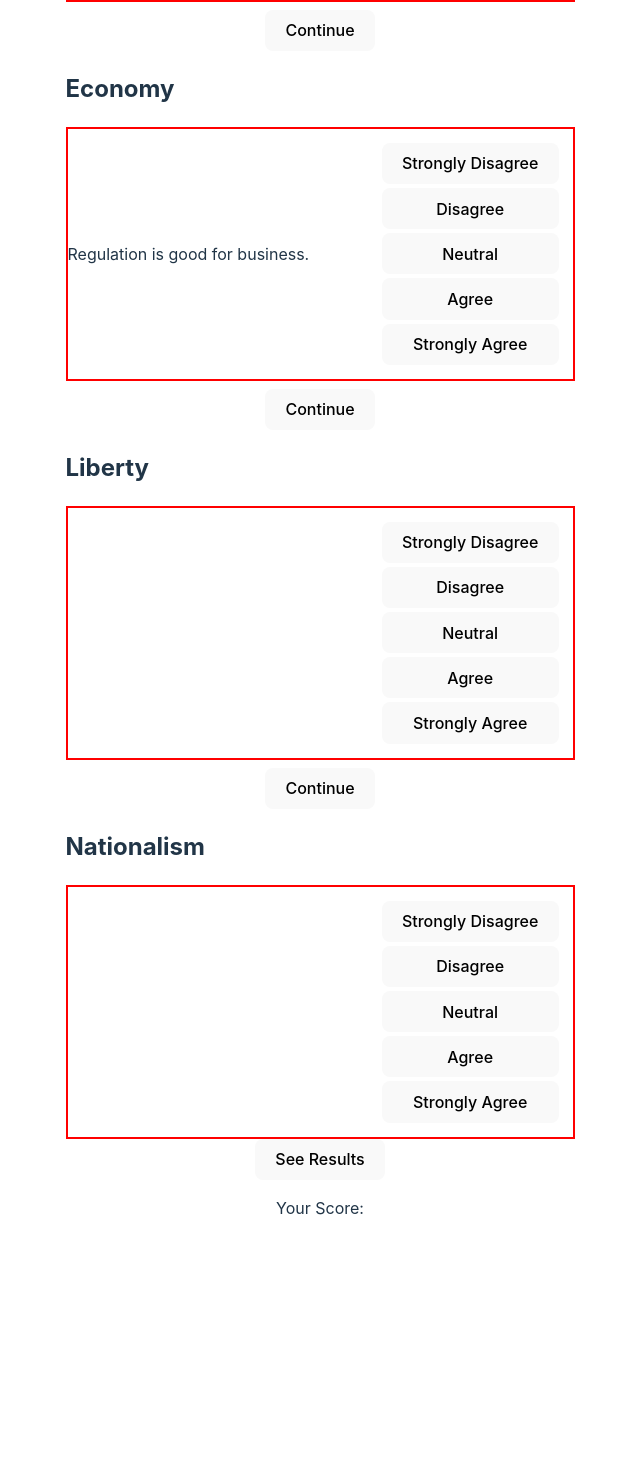
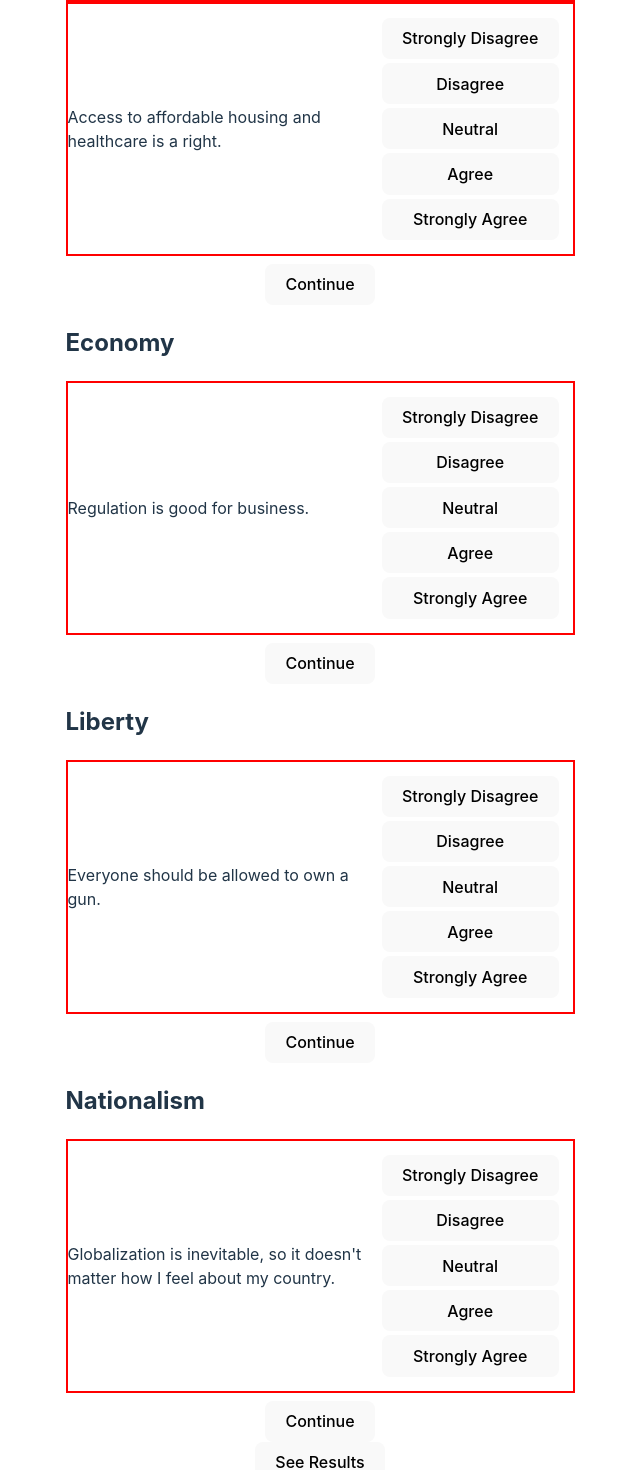
Before and after one commit to colecrum26/realpolitik, a React (Vite) app in the folder realpolitik/: page / in a window 1280 px wide. Shown: the part 360-1830 px from the top of the page, without its empty margins (320-960 px from the left). Before the commit the page ends 1628 px from the top, so only its background shows below. Built offline with nearby package versions, Linux system fonts and the light colour scheme.

Commit message:
restructured question categories and scoring to own components

```diff
--- a/realpolitik/src/App.jsx
+++ b/realpolitik/src/App.jsx
@@ -1,74 +1,15 @@
 import { useState } from "react";
+import { Society, Economy, Liberty, Nationalism } from "./components/index.js";
 import "./App.css";
 
 function App() {
   return (
     <div className="quiz-container">
-      <div className="society">
-        <h2 className="q-header">Society</h2>
-        <div className="q-wrapper">
-          <p className="question">
-            The government should play a larger role in supporting social
-            welfare.
-          </p>
-          <div className="answer-field">
-            <button className="dis-str">Strongly Disagree</button>
-            <button className="dis">Disagree</button>
-            <button className="neu">Neutral</button>
-            <button className="agr">Agree</button>
-            <button className="agr-str">Strongly Agree</button>
-          </div>
-        </div>
-      </div>
-      <div className="button-container">
-        <button className="continue">Continue</button>
-      </div>
-      <div className="economy">
-        <h2 className="question-header">Economy</h2>
-        <div className="q-wrapper">
-          <p className="question">Regulation is good for business.</p>
-          <div className="answer-field">
-          <button className="dis-str">Strongly Disagree</button>
-          <button className="dis">Disagree</button>
-          <button className="neu">Neutral</button>
-          <button className="agr">Agree</button>
-          <button className="agr-str">Strongly Agree</button>
-          </div>
-        </div>
-      </div>
-      <div className="button-container">
-        <button className="continue">Continue</button>
-      </div>
-      <div className="liberty">
-        <h2 className="question-header">Liberty</h2>
-        <div className="q-wrapper">
-          <p className="question"></p>
-          <div className="answer-field">
-          <button className="dis-str">Strongly Disagree</button>
-          <button className="dis">Disagree</button>
-          <button className="neu">Neutral</button>
-          <button className="agr">Agree</button>
-          <button className="agr-str">Strongly Agree</button>
-          </div>
-        </div>
-      </div>
-      <div className="button-container">
-        <button className="continue">Continue</button>
-      </div>
-      <div className="nationalism">
-        <h2 className="question-header">Nationalism</h2>
-        <div className="q-wrapper">
-          <p className="question"></p>
-          <div className="answer-field">
-          <button className="dis-str">Strongly Disagree</button>
-          <button className="dis">Disagree</button>
-          <button className="neu">Neutral</button>
-          <button className="agr">Agree</button>
-          <button className="agr-str">Strongly Agree</button>
-          </div>
-        </div>
-      </div>
-      <div className="button-container">
+      <Society />
+      <Economy />
+      <Liberty />
+      <Nationalism />
+      <div>
         <button className="get-results">See Results</button>
       </div>
       <div className="scoring">
--- /dev/null
+++ b/realpolitik/src/components/economy.jsx
@@ -0,0 +1,22 @@
+export default function Economy() {
+  return (
+    <div className="quiz-container">
+      <div className="economy">
+        <h2 className="question-header">Economy</h2>
+        <div className="q-wrapper">
+          <p className="question">Regulation is good for business.</p>
+          <div className="answer-field">
+            <button className="dis-str">Strongly Disagree</button>
+            <button className="dis">Disagree</button>
+            <button className="neu">Neutral</button>
+            <button className="agr">Agree</button>
+            <button className="agr-str">Strongly Agree</button>
+          </div>
+        </div>
+      </div>
+      <div className="button-container">
+        <button className="continue">Continue</button>
+      </div>
+    </div>
+  );
+}
--- /dev/null
+++ b/realpolitik/src/components/index.js
@@ -0,0 +1,11 @@
+import Society from "./society";
+import Liberty from "./liberty";
+import Economy from "./economy";
+import Nationalism from "./nationalism";
+
+export {
+    Society,
+    Economy,
+    Liberty,
+    Nationalism
+};
--- /dev/null
+++ b/realpolitik/src/components/liberty.jsx
@@ -0,0 +1,22 @@
+export default function Liberty() {
+  return (
+    <div className="quiz-container">
+      <div className="liberty">
+        <h2 className="question-header">Liberty</h2>
+        <div className="q-wrapper">
+          <p className="question">Everyone should be allowed to own a gun.</p>
+          <div className="answer-field">
+            <button className="dis-str">Strongly Disagree</button>
+            <button className="dis">Disagree</button>
+            <button className="neu">Neutral</button>
+            <button className="agr">Agree</button>
+            <button className="agr-str">Strongly Agree</button>
+          </div>
+        </div>
+      </div>
+      <div className="button-container">
+        <button className="continue">Continue</button>
+      </div>
+    </div>
+  );
+}
--- /dev/null
+++ b/realpolitik/src/components/nationalism.jsx
@@ -0,0 +1,25 @@
+export default function Nationalism() {
+  return (
+    <div className="quiz-container">
+      <div className="liberty">
+        <h2 className="question-header">Nationalism</h2>
+        <div className="q-wrapper">
+          <p className="question">
+            Globalization is inevitable, so it doesn't matter how I feel about
+            my country.
+          </p>
+          <div className="answer-field">
+            <button className="dis-str">Strongly Disagree</button>
+            <button className="dis">Disagree</button>
+            <button className="neu">Neutral</button>
+            <button className="agr">Agree</button>
+            <button className="agr-str">Strongly Agree</button>
+          </div>
+        </div>
+      </div>
+      <div className="button-container">
+        <button className="continue">Continue</button>
+      </div>
+    </div>
+  );
+}
--- /dev/null
+++ b/realpolitik/src/components/society.jsx
@@ -0,0 +1,37 @@
+export default function Society() {
+  return (
+    <div className="quiz-container">
+      <div className="society">
+        <h2 className="q-header">Society</h2>
+        <div className="q-wrapper">
+          <p className="question">
+            The government should play a larger role in supporting social
+            welfare.
+          </p>
+          <div className="answer-field">
+            <button className="dis-str">Strongly Disagree</button>
+            <button className="dis">Disagree</button>
+            <button className="neu">Neutral</button>
+            <button className="agr">Agree</button>
+            <button className="agr-str">Strongly Agree</button>
+          </div>
+        </div>
+        <div className="q-wrapper">
+          <p className="question">
+            Access to affordable housing and healthcare is a right.
+          </p>
+          <div className="answer-field">
+            <button className="dis-str">Strongly Disagree</button>
+            <button className="dis">Disagree</button>
+            <button className="neu">Neutral</button>
+            <button className="agr">Agree</button>
+            <button className="agr-str">Strongly Agree</button>
+          </div>
+        </div>
+      </div>
+      <div className="button-container">
+        <button className="continue">Continue</button>
+      </div>
+    </div>
+  );
+}
```
Also changed, not shown: realpolitik/src/components/scoring.jsx (added, +7 -0 lines).
